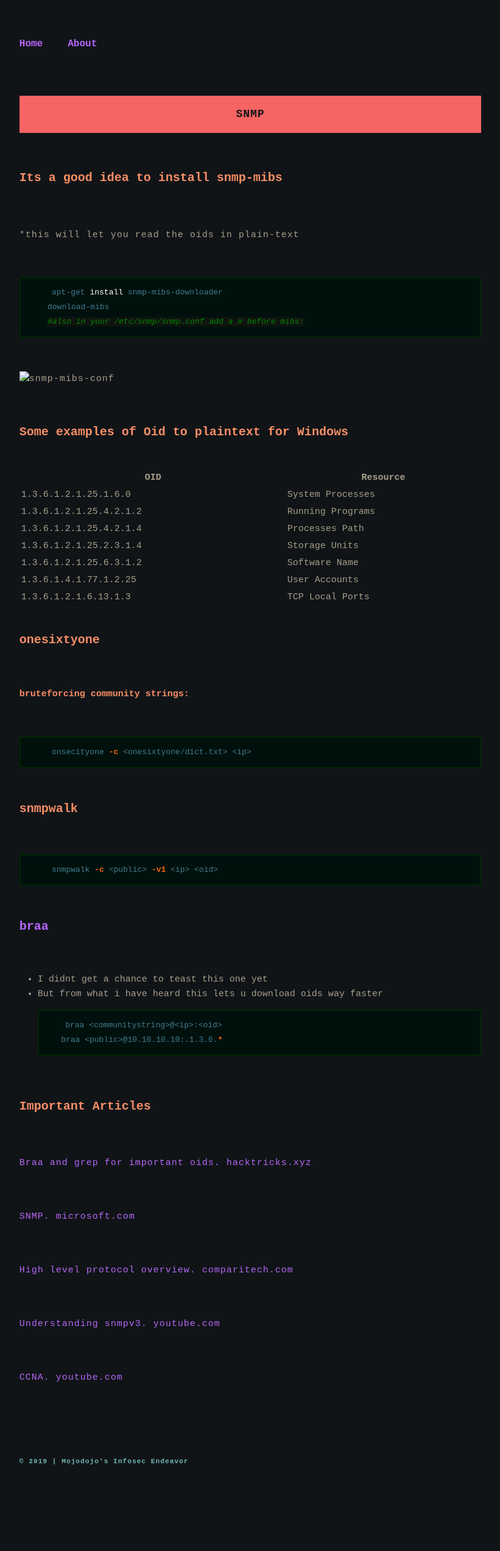
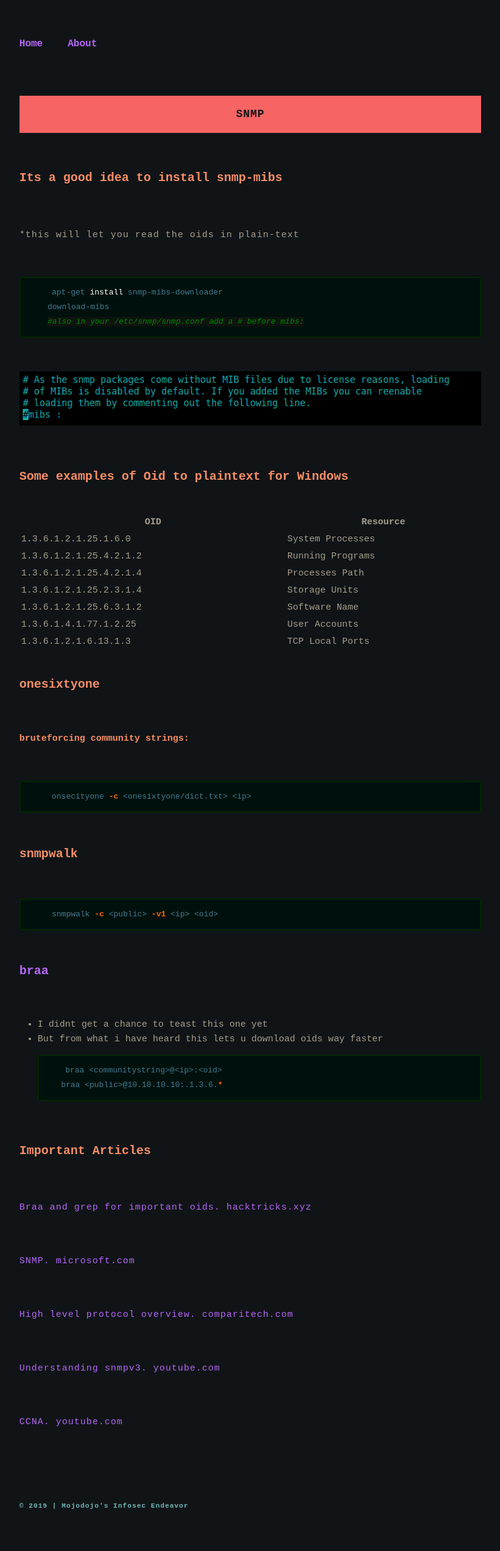
Before and after one commit to mojodojo101/mojo_blog, a Jekyll site: the page built from service-docs/snmp.md, in a window 1280 px wide. Shown: the whole page at 61% size, without its empty margins (229-1050 px from the left). Built offline with Jekyll 4.4.1, drawn with Linux system fonts in a browser that asks for light colours; before the commit the page ends 2471 px from its top, so only the background shows below that.

Commit message:
links should work now

````diff
--- a/service-docs/snmp.md
+++ b/service-docs/snmp.md
@@ -12,7 +12,7 @@ categories: ["Service Enumeration"]
     download-mibs
     #also in your /etc/snmp/snmp.conf add a # before mibs:
 ```
-![snmp-mibs-conf](/mojo_blog/assests/pictures/services/snmp-mibs-conf.PNG)
+![snmp-mibs-conf](/mojo_blog/assets/pictures/services/snmp-mibs-conf.PNG)
 
 
 # Some examples of Oid to plaintext for Windows
````
